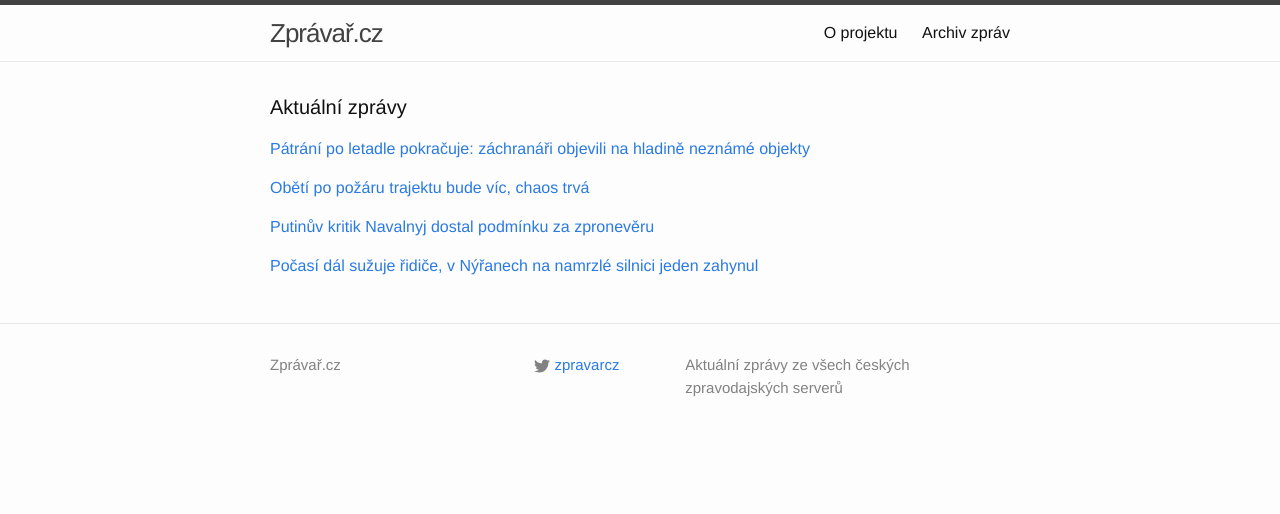
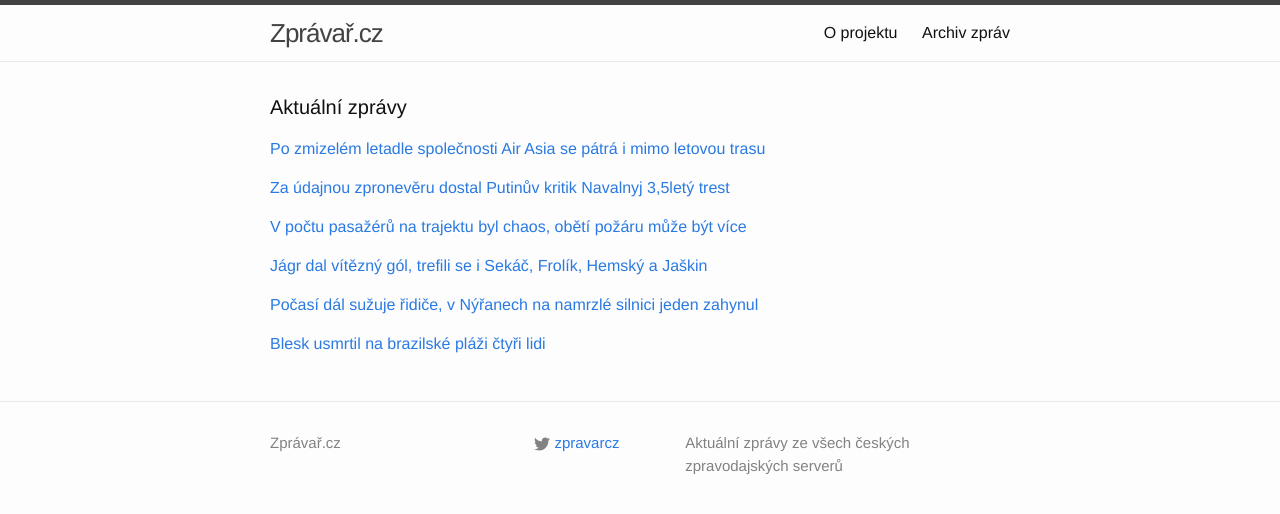
Before and after one commit to adliska/zpravar, a Jekyll site: the page built from index.html, in a window 1280 px wide. Shown: the top 514 px of the page. Built offline with Jekyll 4.4.1, drawn with Linux system fonts in a browser that asks for light colours; some of the changed lines change nothing that is shown.

Commit message:
zpravar news update

```diff
--- a/index.html
+++ b/index.html
@@ -5,9 +5,14 @@ layout: default
 <div class="home">
     <h1 class="page-heading">Aktuální zprávy</h1>
 
-<p><a href="javascript:;" onclick="toggle_visibility('zpravy0')">Pátrání po letadle pokračuje: záchranáři objevili na hladině neznámé objekty </a></p>
+<p><a href="javascript:;" onclick="toggle_visibility('zpravy0')">Po zmizelém letadle společnosti Air Asia se pátrá i mimo letovou trasu</a></p>
 <div id="zpravy0" style="display:none">
 <ul>
+<li><a href=http://zahranicni.ihned.cz/asie-a-pacifik-cina/c1-63313780-po-zmizelem-letadle-spolecnosti-air-asia-se-patra-i-mimo-letovou-trasu>Po zmizelém letadle společnosti Air Asia se pátrá i mimo letovou trasu - zahranicni.ihned.cz</a></li>
+<li><a href=http://www.ceskenoviny.cz/zpravy/zpravy/trosky-nalezene-u-javy-patri-pry-zmizelemu-letounu-airasia/1163385>Trosky nalezené u Jávy patří prý zmizelému letounu AirAsia - www.ceskenoviny.cz</a></li>
+<li><a href=http://zpravy.e15.cz/zahranicni/udalosti/zachranari-zrejme-nasli-trosky-zmizeleho-letadla-1149182>Záchranáři zřejmě našli trosky zmizelého letadla - zpravy.e15.cz</a></li>
+<li><a href=http://www.ceskatelevize.cz/ct24/svet/296717-trosky-u-bornea-jsou-z-letadla-airasia-potvrdil-urad/>Trosky u Bornea jsou z letadla AirAsia, potvrdil úřad - www.ceskatelevize.cz</a></li>
+<li><a href=http://zpravy.e15.cz/zahranicni/udalosti/po-zmizelem-letadle-se-uz-patra-i-mimo-obvyklou-trasu-1149182>Po zmizelém letadle se už pátrá i mimo obvyklou trasu - zpravy.e15.cz</a></li>
 <li><a href=http://www.lidovky.cz/patrani-po-letadle-pokracuje-zachranari-objevily-na-hladine-objekty-11h-/zpravy-svet.aspx?c=A141230_082144_ln_zahranici_hm>Pátrání po letadle pokračuje: záchranáři objevili na hladině neznámé objekty  - www.lidovky.cz</a></li>
 <li><a href=http://www.novinky.cz/zahranicni/svet/357442-u-bornea-nasli-dvere-ze-zmizeleho-airbusu-airasia.html>U Bornea našli dveře ze zmizelého airbusu AirAsia  - www.novinky.cz</a></li>
 <li><a href=http://www.ceskenoviny.cz/zpravy/zpravy/pri-patrani-po-indoneskem-letadle-nalezeny-nezname-trosky/1163385>Při pátrání po indonéském letadle nalezeny neznámé trosky  - www.ceskenoviny.cz</a></li>
@@ -17,9 +22,25 @@ layout: default
 <li><a href=http://www.novinky.cz/zahranicni/svet/357442-airbus-airasia-se-nedari-najit-stopou-muze-byt-kour.html>Airbus AirAsia se nedaří najít, stopou může být kouř - www.novinky.cz</a></li>
 <li><a href=http://www.ceskenoviny.cz/zpravy/zpravy/po-zmizelem-indoneskem-letadle-se-nove-patra-i-mimo-letovou-trasu/1163385>Po zmizelém indonéském letadle se nově pátrá i mimo letovou trasu - www.ceskenoviny.cz</a></li>
 </ul>
-</div><p><a href="javascript:;" onclick="toggle_visibility('zpravy1')">Obětí po požáru trajektu bude víc, chaos trvá</a></p>
+</div><p><a href="javascript:;" onclick="toggle_visibility('zpravy1')">Za údajnou zpronevěru dostal Putinův kritik Navalnyj 3,5letý trest</a></p>
 <div id="zpravy1" style="display:none">
 <ul>
+<li><a href=http://www.ceskatelevize.cz/ct24/svet/296721-za-udajnou-zproneveru-dostal-putinuv-kritik-navalnyj-3-5lety-trest/>Za údajnou zpronevěru dostal Putinův kritik Navalnyj 3,5letý trest - www.ceskatelevize.cz</a></li>
+<li><a href=http://www.tyden.cz/rubriky/zahranici/rusko-a-okoli/bloger-navalnyj-dostal-podminku-bratr-tri-a-pul-roku-natvrdo_328627.html>Bloger Navalnyj dostal podmínku, bratr tři a půl roku natvrdo - www.tyden.cz</a></li>
+<li><a href=http://zpravy.e15.cz/zahranicni/udalosti/navalnyj-dostal-3-5-roku-podminene-jeho-bratr-miri-za-mrize-1149179>Navalnyj dostal 3,5 roku podmíněně, jeho bratr míří za mříže - zpravy.e15.cz</a></li>
+<li><a href=http://zahranicni.ihned.cz/rusko/c1-63313570-putinuv-kritik-alexej-navalnyj-dostal-podmineny-trest-jeho-bratr-jde-do-vezeni>Putinův kritik Alexej Navalnyj dostal podmíněný trest, jeho bratr jde do vězení - zahranicni.ihned.cz</a></li>
+<li><a href=http://www.novinky.cz/zahranicni/evropa/357447-putinuv-kritik-navalnyj-dostal-podminku-za-zproneveru.html>Putinův kritik Navalnyj dostal podmínku za zpronevěru - www.novinky.cz</a></li>
+<li><a href=http://zahranicni.ihned.cz/rusko/c1-63313570-putinuv-kritik-alexej-navalnyj-dostal-podmineny-3-a-pul-lety-trest>Putinův kritik Alexej Navalnyj dostal podmíněný 3 a půl letý trest - zahranicni.ihned.cz</a></li>
+<li><a href=http://www.rozhlas.cz/_zprava/znamy-putinuv-kritik-navalnyj-dostal-za-udajnou-zproneveru-podminku--1437709>Známý Putinův kritik Navalnyj dostal za údajnou zpronevěru podmínku - www.rozhlas.cz</a></li>
+<li><a href=http://echo24.cz/a/iVhQe>Putinův kritik Alexej Navalnyj dostal podmíněný 3,5letý trest - echo24.cz</a></li>
+<li><a href=http://zpravy.idnes.cz/rusko-navalnyj-yves-rocher-df2-/zahranicni.aspx?c=A141230_075954_zahranicni_aha>Putinův nejznámější kritik Navalnyj dostal tři a půl roku nepodmíněně - zpravy.idnes.cz</a></li>
+<li><a href=http://zpravy.aktualne.cz/zahranici/trest-za-kritiku-putina-navalnyj-dostal-podminku-3-5-roku/r~aacda5488ff111e49e4b0025900fea04/>Trest za kritiku Putina: Navalnyj dostal podmínku 3,5 roku - zpravy.aktualne.cz</a></li>
+</ul>
+</div><p><a href="javascript:;" onclick="toggle_visibility('zpravy2')">V počtu pasažérů na trajektu byl chaos, obětí požáru může být více</a></p>
+<div id="zpravy2" style="display:none">
+<ul>
+<li><a href=http://www.novinky.cz/zahranicni/evropa/357443-v-poctu-pasazeru-na-trajektu-byl-chaos-obeti-pozaru-muze-byt-vice.html>V počtu pasažérů na trajektu byl chaos, obětí požáru může být více - www.novinky.cz</a></li>
+<li><a href=http://zpravy.e15.cz/zahranicni/udalosti/kolem-poctu-pasazeru-na-italskem-trajektu-trva-chaos-obeti-muze-byt-vice-1149185>Kolem počtu pasažérů na italském trajektu trvá chaos, obětí může být více - zpravy.e15.cz</a></li>
 <li><a href=http://zpravy.aktualne.cz/zahranici/obeti-po-pozaru-trajektu-bude-vic-chaos-trva/r~fb8e94ac8feb11e4aff10025900fea04/>Obětí po požáru trajektu bude víc, chaos trvá - zpravy.aktualne.cz</a></li>
 <li><a href=http://zahranicni.ihned.cz/evropa-slovensko/c1-63313370-v-poctu-lidi-na-italskem-trajektu-je-chaos-nekteri-nebyli-na-seznamu>V počtu lidí na italském trajektu je chaos. Někteří nebyli na seznamu - zahranicni.ihned.cz</a></li>
 <li><a href=http://zpravy.idnes.cz/trajekt-italie-albanie-recko-norman-atlantic-f33-/zahranicni.aspx?c=A141230_063851_zahranicni_aha>Kolik lidí zahynulo na trajektu? Italové se nemohou dopočítat pasažérů - zpravy.idnes.cz</a></li>
@@ -28,21 +49,26 @@ layout: default
 <li><a href=http://www.ceskenoviny.cz/zpravy/zpravy/skutecny-pocet-lidi-na-italskem-trajektu-neni-znam-chaos-trva/1163378>Skutečný počet lidí na italském trajektu není znám, chaos trvá - www.ceskenoviny.cz</a></li>
 <li><a href=http://www.rozhlas.cz/_zprava/desitky-zachranenych-z-italskeho-trajektu-nebyly-na-seznamu-pasazeru--1437690>Desítky zachráněných z italského trajektu nebyly na seznamu pasažérů - www.rozhlas.cz</a></li>
 </ul>
-</div><p><a href="javascript:;" onclick="toggle_visibility('zpravy2')">Putinův kritik Navalnyj dostal podmínku za zpronevěru</a></p>
-<div id="zpravy2" style="display:none">
+</div><p><a href="javascript:;" onclick="toggle_visibility('zpravy3')">Jágr dal vítězný gól, trefili se i Sekáč, Frolík, Hemský a Jaškin</a></p>
+<div id="zpravy3" style="display:none">
 <ul>
-<li><a href=http://www.novinky.cz/zahranicni/evropa/357447-putinuv-kritik-navalnyj-dostal-podminku-za-zproneveru.html>Putinův kritik Navalnyj dostal podmínku za zpronevěru - www.novinky.cz</a></li>
-<li><a href=http://zahranicni.ihned.cz/rusko/c1-63313570-putinuv-kritik-alexej-navalnyj-dostal-podmineny-3-a-pul-lety-trest>Putinův kritik Alexej Navalnyj dostal podmíněný 3 a půl letý trest - zahranicni.ihned.cz</a></li>
-<li><a href=http://www.rozhlas.cz/_zprava/znamy-putinuv-kritik-navalnyj-dostal-za-udajnou-zproneveru-podminku--1437709>Známý Putinův kritik Navalnyj dostal za údajnou zpronevěru podmínku - www.rozhlas.cz</a></li>
-<li><a href=http://echo24.cz/a/iVhQe>Putinův kritik Alexej Navalnyj dostal podmíněný 3,5letý trest - echo24.cz</a></li>
-<li><a href=http://zpravy.idnes.cz/rusko-navalnyj-yves-rocher-df2-/zahranicni.aspx?c=A141230_075954_zahranicni_aha>Putinův nejznámější kritik Navalnyj dostal tři a půl roku nepodmíněně - zpravy.idnes.cz</a></li>
-<li><a href=http://zpravy.aktualne.cz/zahranici/trest-za-kritiku-putina-navalnyj-dostal-podminku-3-5-roku/r~aacda5488ff111e49e4b0025900fea04/>Trest za kritiku Putina: Navalnyj dostal podmínku 3,5 roku - zpravy.aktualne.cz</a></li>
+<li><a href=http://www.sportovninoviny.cz/zpravy/jagr-dal-vitezny-gol-trefili-se-i-sekac-frolik-hemsky-a-jaskin/1163392>Jágr dal vítězný gól, trefili se i Sekáč, Frolík, Hemský a Jaškin - www.sportovninoviny.cz</a></li>
+<li><a href=http://www.denik.cz/hokej/jagr-dal-vitezny-gol-trefili-se-i-sekac-frolik-a-hemsky-20141230.html>Jágr dal vítězný gól, trefili se i Sekáč, Frolík a Hemský - www.denik.cz</a></li>
+<li><a href=http://hokej.idnes.cz/jagr-trefil-vyhru-proti-pittsburghu-dsp-/nhl.aspx?c=A141230_072745_nhl_Mkr>Jágr trefil výhru proti Pittsburghu, gól slavili i další čtyři Češi - hokej.idnes.cz</a></li>
+<li><a href=http://www.sportovninoviny.cz/zpravy/jagr-dal-vitezny-gol-trefili-se-i-sekac-frolik-a-hemsky/1163392>Jágr dal vítězný gól, trefili se i Sekáč, Frolík a Hemský - www.sportovninoviny.cz</a></li>
 </ul>
-</div><p><a href="javascript:;" onclick="toggle_visibility('zpravy3')">Počasí dál sužuje řidiče, v Nýřanech na namrzlé silnici jeden zahynul</a></p>
-<div id="zpravy3" style="display:none">
+</div><p><a href="javascript:;" onclick="toggle_visibility('zpravy4')">Počasí dál sužuje řidiče, v Nýřanech na namrzlé silnici jeden zahynul</a></p>
+<div id="zpravy4" style="display:none">
 <ul>
 <li><a href=http://zpravy.idnes.cz/na-silnicich-to-klouze-a-na-horach-muze-snezit-fog-/domaci.aspx?c=A141230_082130_domaci_jpl>Počasí dál sužuje řidiče, v Nýřanech na namrzlé silnici jeden zahynul - zpravy.idnes.cz</a></li>
 <li><a href=http://www.lidovky.cz/pozor-na-silnicich-ledovka-a-snehove-jazyky-komplikuji-dopravu-psh-/zpravy-domov.aspx?c=A141230_074957_ln_domov_hm>Pozor na silnicích. Ledovka a sněhové jazyky komplikují dopravu  - www.lidovky.cz</a></li>
 <li><a href=http://www.ceskenoviny.cz/zpravy/zpravy/na-jihu-cech-komplikuje-dopravu-ledovka-v-libereckem-kraji-snezi/1163391>Na jihu Čech komplikuje dopravu ledovka, v Libereckém kraji sněží - www.ceskenoviny.cz</a></li>
 </ul>
+</div><p><a href="javascript:;" onclick="toggle_visibility('zpravy5')">Blesk usmrtil na brazilské pláži čtyři lidi</a></p>
+<div id="zpravy5" style="display:none">
+<ul>
+<li><a href=http://echo24.cz/a/i8JNG>Blesk usmrtil na brazilské pláži čtyři lidi - echo24.cz</a></li>
+<li><a href=http://www.ceskenoviny.cz/zpravy/zpravy/blesk-v-brazilii-usmrtil-ctyri-navstevniky-plaze/1163377>Blesk v Brazílii usmrtil čtyři návštěvníky pláže - www.ceskenoviny.cz</a></li>
+<li><a href=http://www.rozhlas.cz/_zprava/blesk-zabil-na-brazilske-plazi-ctyri-cleny-jedne-rodiny--1437692>Blesk zabil na brazilské pláži čtyři členy jedné rodiny - www.rozhlas.cz</a></li>
+</ul>
 </div></div>
```
